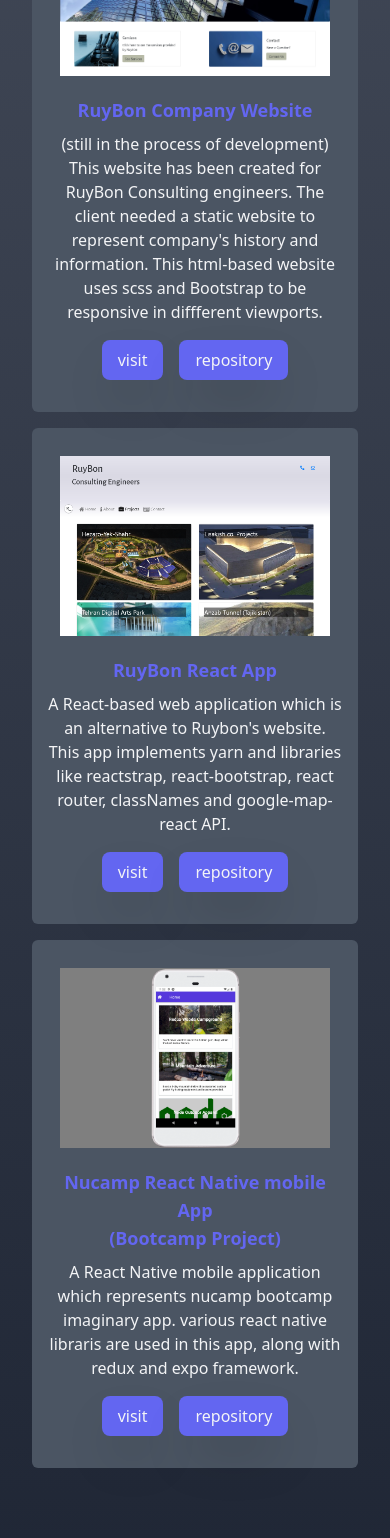
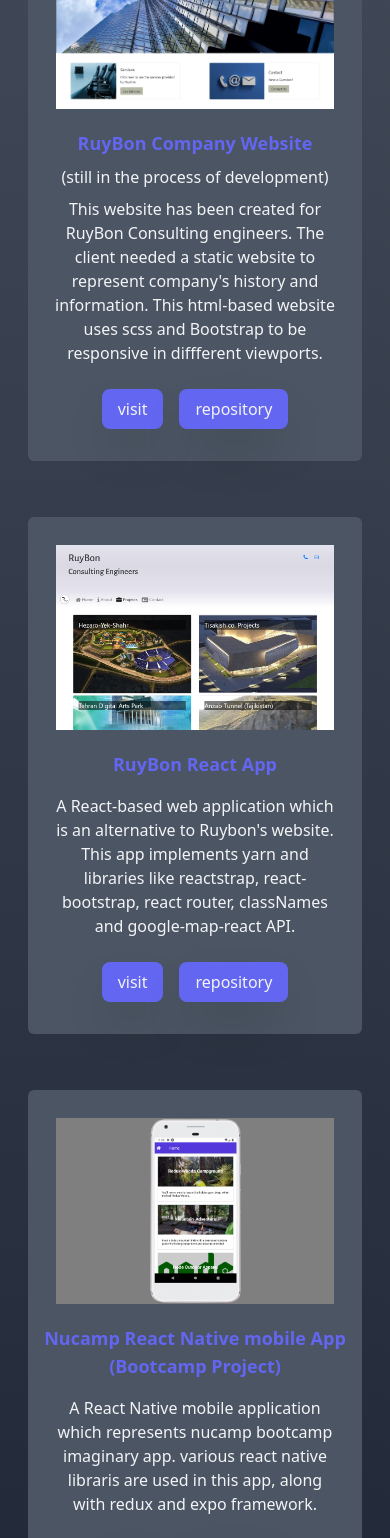
Before and after one commit to BaharSarlak/personalportfolio, a React (Create React App) app: page / in a window 390 px wide. Shown: the part 2419-3957 px from the top of the page. Built offline with nearby package versions, Linux system fonts and the light colour scheme; the HTML template or start-up script is replaced by a standard one.

Commit message:
made projects section responsive

```diff
--- a/src/App.js
+++ b/src/App.js
@@ -71,35 +71,41 @@
       {/* end of About section */}
       <div className='w-3/4 h-2 bg-indigo-600 mx-auto'></div>
       {/* start of Projects section */}
-      <div className='py-20 w-full sm:w-5/6 md:w-full mx-auto text-center'>
+      <div className='py-20 container mx-auto text-center'>
         <h2 id='projects' className='headings'>My recent work</h2>
-        <div className='md:flex gap-4 my-8'>
-          <div className='my-4 p-4 md:w-1/2 lg:w-1/3 bg-gray-600 rounded-md'>
+        <div className=' flex flex-wrap my-8 -mx-4'>
+          <div className='md:w-1/2 lg:w-1/3 p-3'>
+            <div className='grid grid-cols-1 my-4 p-4 bg-gray-600 rounded-md'>
               <img className='p-3 transform hover:scale-110 transition ease-out duration-200 ' src={ruybonWebsite} alt='ruybon website'/>
               <h4 className='font-bold text-indigo-500 text-lg my-2'>RuyBon Company Website</h4>
               <p>(still in the process of development)</p>
-            <p>This website has been created for RuyBon Consulting engineers. The client needed a static website to represent company's history and information. This html-based website uses scss and Bootstrap to be responsive in diffferent viewports.</p>
+              <p className='p-2'>This website has been created for RuyBon Consulting engineers. The client needed a static website to represent company's history and information. This html-based website uses scss and Bootstrap to be responsive in diffferent viewports.</p>
               <div className='my-4'>
                 <a href='https://baharsarlak.github.io/RuyBon-website'><button className='btn-indigo py-2 px-4 mx-2'>visit</button></a>
                 <a href='https://github.com/BaharSarlak/RuyBon-website'><button className='btn-indigo py-2 px-4 mx-2'>repository</button></a>
               </div>
             </div>
-          <div className='my-4 p-4 md:w-1/2 lg:w-1/3 bg-gray-600 rounded-md'>
+          </div>
+          <div className='md:w-1/2 lg:w-1/3 p-3'>
+            <div className=' grid grid-col-1 my-4 p-4 bg-gray-600 rounded-md'>
               <img className='p-3 transform hover:scale-110 transition ease-out duration-200 ' src={ruybonReact} alt='ruybon react'/>
               <h4 className='font-bold text-indigo-500 text-lg my-2'>RuyBon React App</h4>
-            <p>A React-based web application which is an alternative to Ruybon's website. This app implements yarn and libraries like reactstrap, react-bootstrap, react router, classNames and google-map-react API. </p>
-            <div className='my-4'>
+              <p className='p-2'>A React-based web application which is an alternative to Ruybon's website. This app implements yarn and libraries like reactstrap, react-bootstrap, react router, classNames and google-map-react API. </p>
+              <div className='my-4 self-end'>
                 <a href='https://github.com/BaharSarlak/RuyBon-React'><button className='btn-indigo py-2 px-4 mx-2'>visit</button></a>
                 <a href='https://github.com/BaharSarlak/RuyBon-React'><button className='btn-indigo py-2 px-4 mx-2'>repository</button></a>
               </div>
             </div>
-          <div className='my-4 p-4 md:w-1/2 lg:w-1/3 bg-gray-600 rounded-md'>
+          </div>
+          <div className='md:w-1/2 lg:w-1/3 p-3'>
+            <div className='grid grid-col-1 my-4 p-4 bg-gray-600 rounded-md'>
               <img className='p-3 transform hover:scale-110 transition ease-out duration-200 ' src={nucampReactNative} alt='ruybon react'/>
               <h4 className='font-bold text-indigo-500 text-lg my-2'>Nucamp React Native mobile App<br/>(Bootcamp Project)</h4>
-            <p>A React Native mobile application which represents nucamp bootcamp imaginary app. various react native libraris are used in this app, along with redux and expo framework.</p>
-            <div className='my-4'>
+              <p className='p-2'>A React Native mobile application which represents nucamp bootcamp imaginary app. various react native libraris are used in this app, along with redux and expo framework.</p>
+              <div className='my-4 self-end'>
                 <a href='https://github.com/BaharSarlak/RuyBon-React'><button className='btn-indigo py-2 px-4 mx-2'>visit</button></a>
                 <a href='https://github.com/BaharSarlak/nucampsite-app'><button className='btn-indigo py-2 px-4 mx-2'>repository</button></a>
+              </div>
             </div>
           </div>
         </div>
```
Lines whose indentation alone changed are shown as unchanged.
